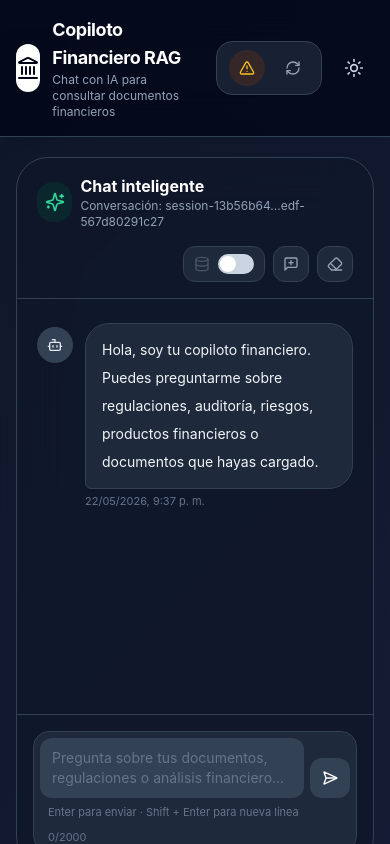
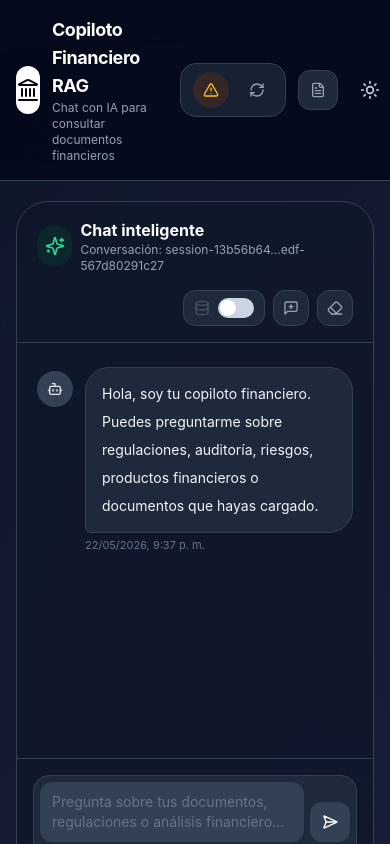
Before and after one commit to santiagonieto09/Copiloto-RAG-Frontend, a React (Vite) app: page / in a window 390 px wide. Shown: the top 844 px of the page. Built offline with nearby package versions, Linux system fonts and the light colour scheme; no server answers.

Commit message:
feat: Se agrega panel movil desplegable de documentos

```diff
--- a/src/components/Layout/AppShell.tsx
+++ b/src/components/Layout/AppShell.tsx
@@ -1,5 +1,6 @@
 import type { ReactNode } from "react";
-import { Bot, Landmark } from "lucide-react";
+import { useState } from "react";
+import { Bot, FileText, Landmark, X } from "lucide-react";
 import { ThemeToggle } from "../UI/ThemeToggle";
 
 interface AppShellProps {
@@ -9,6 +10,8 @@ interface AppShellProps {
 }
 
 export function AppShell({ children, healthStatus, sidebar }: AppShellProps) {
+  const [isSidebarOpen, setIsSidebarOpen] = useState(false);
+
   return (
     <div className="min-h-screen bg-[radial-gradient(circle_at_top_left,_#d1fae5,_transparent_32%),linear-gradient(135deg,_#f8fafc_0%,_#eef2ff_100%)] text-slate-900 dark:bg-[linear-gradient(135deg,_#0f172a_0%,_#1a1f3a_100%)] dark:text-slate-50">
       <header className="sticky top-0 z-20 border-b border-white/70 bg-white/75 backdrop-blur-xl dark:border-slate-700 dark:bg-slate-950/75">
@@ -32,13 +35,53 @@ export function AppShell({ children, healthStatus, sidebar }: AppShellProps) {
 
           <div className="flex items-center gap-3">
             {healthStatus}
+            <button
+              type="button"
+              onClick={() => setIsSidebarOpen(true)}
+              className="flex h-10 w-10 items-center justify-center rounded-xl border border-slate-200 bg-white text-slate-600 transition hover:border-emerald-200 hover:text-emerald-700 lg:hidden dark:border-slate-700 dark:bg-slate-800 dark:text-slate-400 dark:hover:border-emerald-900/50 dark:hover:text-emerald-400"
+              aria-label="Abrir panel de documentos"
+              aria-expanded={isSidebarOpen}
+            >
+              <FileText className="h-4 w-4" />
+            </button>
             <ThemeToggle />
           </div>
         </div>
       </header>
 
       <main className="mx-auto grid max-w-7xl gap-5 px-4 py-5 lg:grid-cols-[380px_minmax(0,1fr)] lg:px-6">
-        <aside className="order-2 space-y-5 lg:order-1">{sidebar}</aside>
+        {isSidebarOpen && (
+          <button
+            type="button"
+            className="fixed inset-0 z-30 bg-slate-950/45 backdrop-blur-sm lg:hidden"
+            onClick={() => setIsSidebarOpen(false)}
+            aria-label="Cerrar panel de documentos"
+          />
+        )}
+
+        <aside
+          className={`${
+            isSidebarOpen ? "fixed inset-y-0 left-0 z-40 block" : "hidden"
+          } w-full max-w-md overflow-y-auto bg-slate-50 p-4 shadow-2xl lg:static lg:z-auto lg:order-1 lg:block lg:max-w-none lg:overflow-visible lg:bg-transparent lg:p-0 lg:shadow-none dark:bg-slate-950 lg:dark:bg-transparent`}
+        >
+          <div className="mb-4 flex items-center justify-between lg:hidden">
+            <div className="flex items-center gap-2">
+              <FileText className="h-5 w-5 text-emerald-600 dark:text-emerald-400" />
+              <h2 className="font-bold text-slate-950 dark:text-white">
+                Documentos
+              </h2>
+            </div>
+            <button
+              type="button"
+              onClick={() => setIsSidebarOpen(false)}
+              className="flex h-10 w-10 items-center justify-center rounded-xl border border-slate-200 bg-white text-slate-600 transition hover:border-red-200 hover:text-red-700 dark:border-slate-700 dark:bg-slate-800 dark:text-slate-400 dark:hover:border-red-900/50 dark:hover:text-red-400"
+              aria-label="Cerrar panel de documentos"
+            >
+              <X className="h-4 w-4" />
+            </button>
+          </div>
+          {sidebar}
+        </aside>
         <section className="order-1 min-h-[calc(100vh-132px)] lg:order-2">
           {children}
         </section>
```
